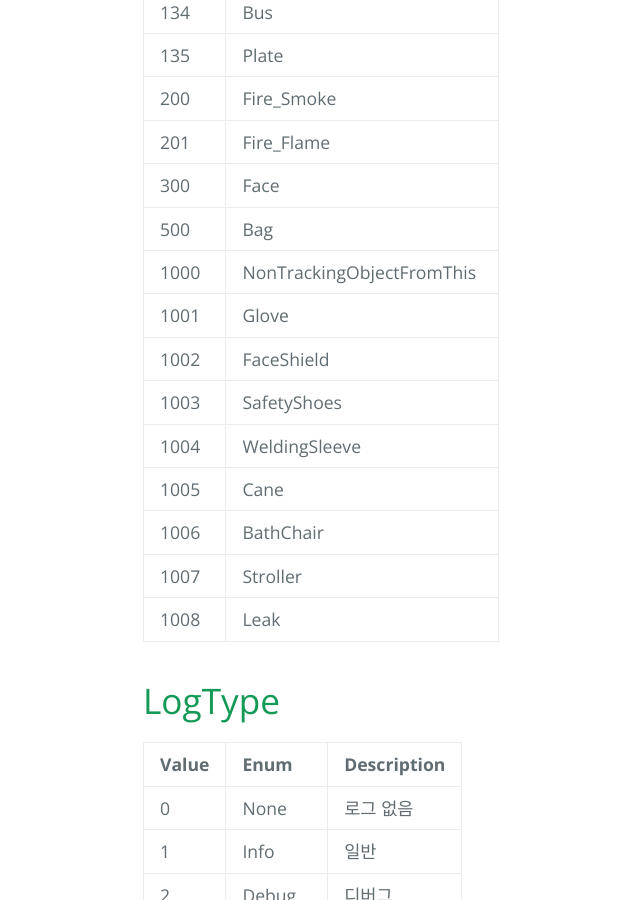
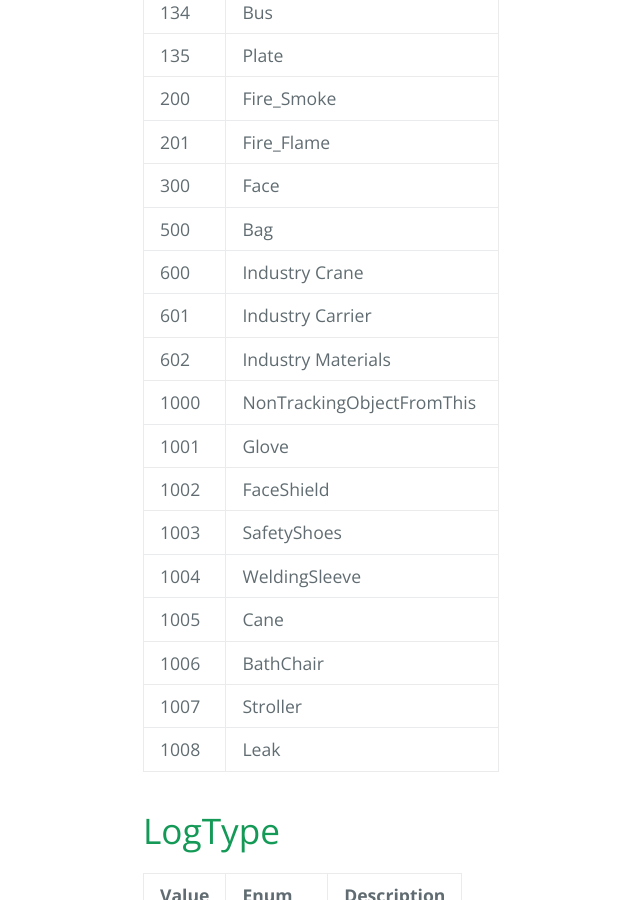
Before and after one commit to nextk-developer/nkapi, a Jekyll site: the page built from docs/kr/api/v2/common/models.md, in a window 1280 px wide and 900 px high, scrolled down 6102 px. Shown: the whole window, without its empty margins (81-721 px from the left). Built offline with Jekyll 4.4.1, drawn with Linux system fonts in a browser that asks for light colours.

Commit message:
산업현장 크레인 관련 classid 추가

```diff
--- a/docs/kr/api/v2/common/models.md
+++ b/docs/kr/api/v2/common/models.md
@@ -156,6 +156,9 @@ Direction, LeftTurn, RightTurn, UTurn 이벤트는 MultiLine으로 설정 후 Po
 | 201 | Fire_Flame |
 | 300 | Face |
 | 500 | Bag |
+| 600 | Industry Crane |
+| 601 | Industry Carrier |
+| 602 | Industry Materials |
 | 1000 | NonTrackingObjectFromThis |
 | 1001 | Glove |
 | 1002 | FaceShield |
```
